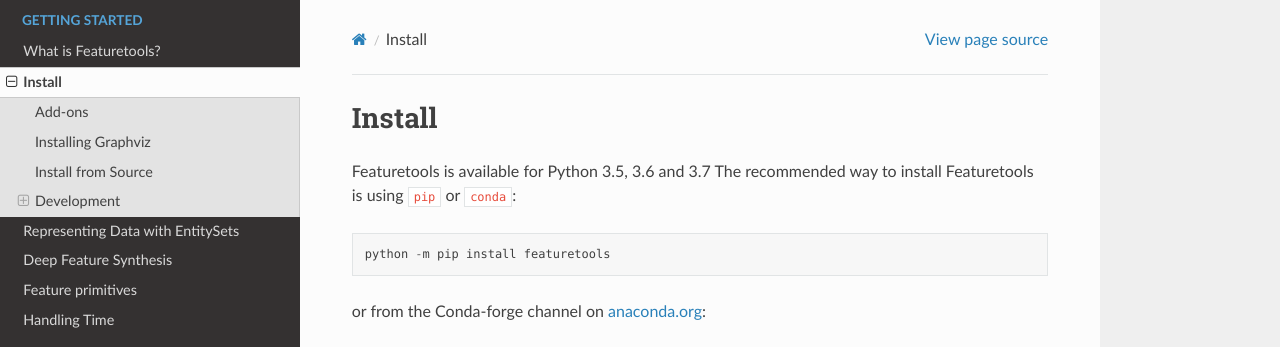
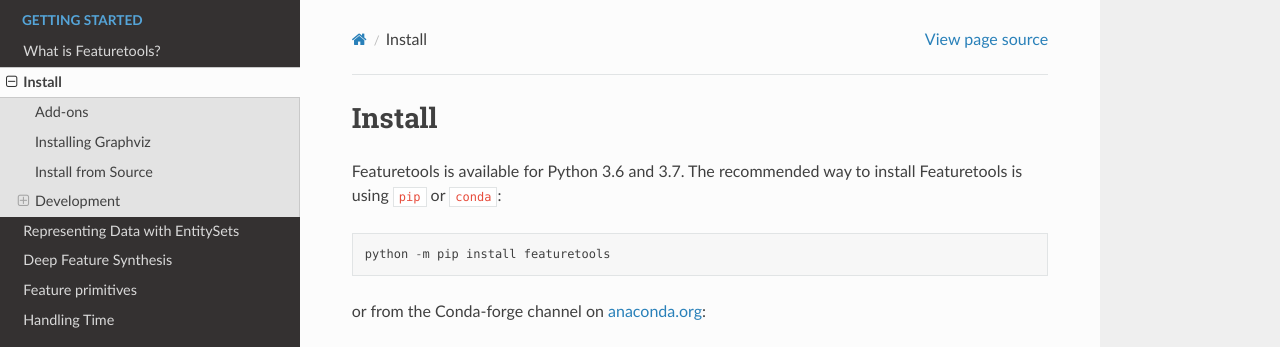
Before and after one commit to alteryx/featuretools, a Sphinx documentation site: the page built from docs/source/getting_started/install.rst, in a window 1280 px wide and 900 px high. Shown: the top 347 px of the window. Built offline with Sphinx 7.4.7 and the Read the Docs theme 2.0.0, drawn with Linux system fonts in a browser that asks for light colours; pages that are not in the unit, such as notebooks, are missing from menus; comment, search, counter and statistics services are not loaded.

Commit message:
Drop Python 3.5 support (#917)
* remove py35 ci tests

* remove py35 from setup files and docs

* update documentation

* fix typo

```diff
--- a/docs/source/changelog.rst
+++ b/docs/source/changelog.rst
@@ -8,6 +8,7 @@
     * Fixes
         * Use logger.warning to fix deprecated logger.warn (:pr:`871`)
     * Changes
+        * Remove Python 3.5 support (:pr:`917`)
     * Documentation Changes
         * Fix README links to docs (:pr:`872`)
         * Fix Github links with correct organizations (:pr:`908`)
--- a/docs/source/getting_started/install.rst
+++ b/docs/source/getting_started/install.rst
@@ -1,7 +1,7 @@
 Install
 *******
 
-Featuretools is available for Python 3.5, 3.6 and 3.7 The recommended way to install Featuretools is using ``pip`` or ``conda``::
+Featuretools is available for Python 3.6 and 3.7. The recommended way to install Featuretools is using ``pip`` or ``conda``::
 
     python -m pip install featuretools
 
--- a/requirements.txt
+++ b/requirements.txt
@@ -8,4 +8,3 @@
 dask>=1.1.0
 psutil>=5.4.8
 click>=7.0.0
-msgpack<1.0.0; python_version == '3.5'
--- a/setup.py
+++ b/setup.py
@@ -29,12 +29,11 @@
          'Development Status :: 3 - Alpha',
          'Intended Audience :: Developers',
          'Programming Language :: Python :: 3',
-         'Programming Language :: Python :: 3.5',
          'Programming Language :: Python :: 3.6',
          'Programming Language :: Python :: 3.7'
     ],
     install_requires=open('requirements.txt').readlines(),
-    python_requires='>=3.5, <4',
+    python_requires='>=3.6, <4',
     extras_require=extras_require,
     keywords='feature engineering data science machine learning',
     include_package_data=True,
```
Also changed, not shown: 2 other files.
